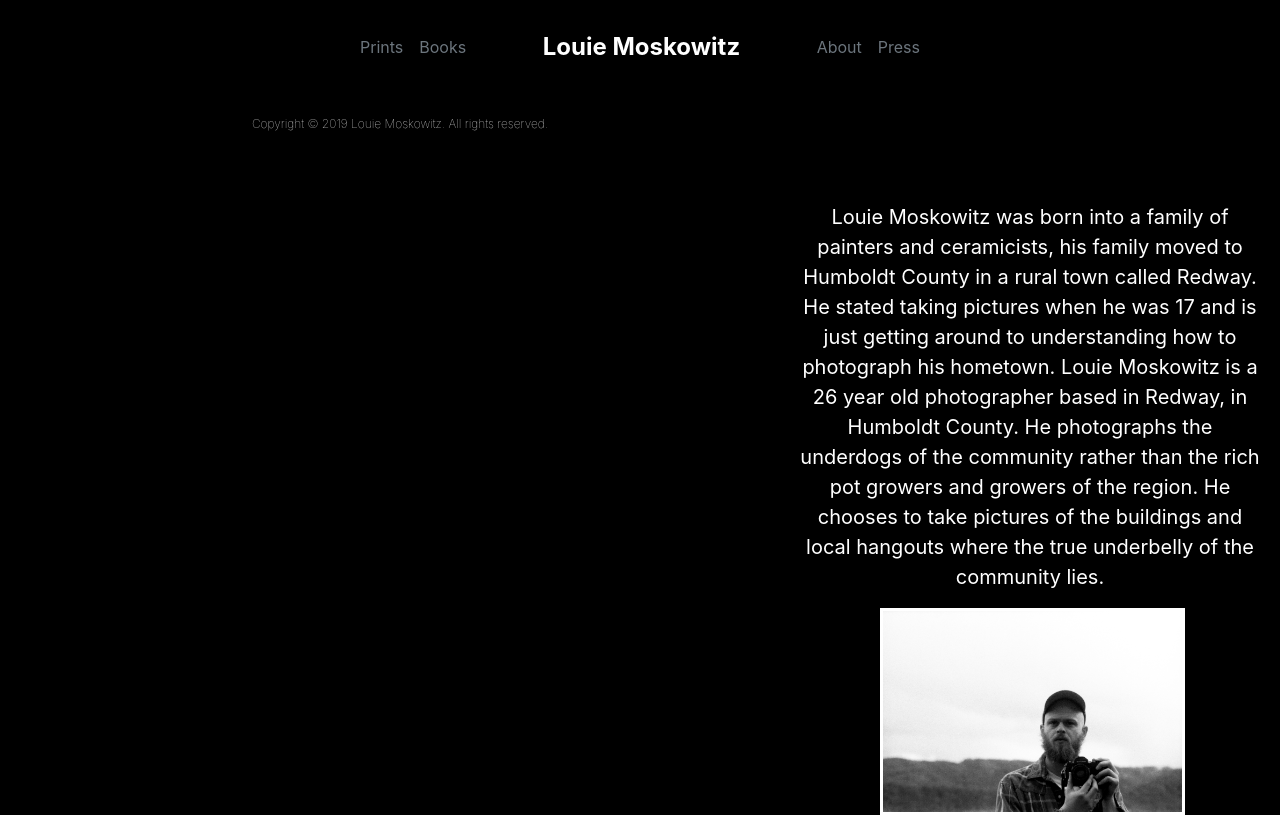
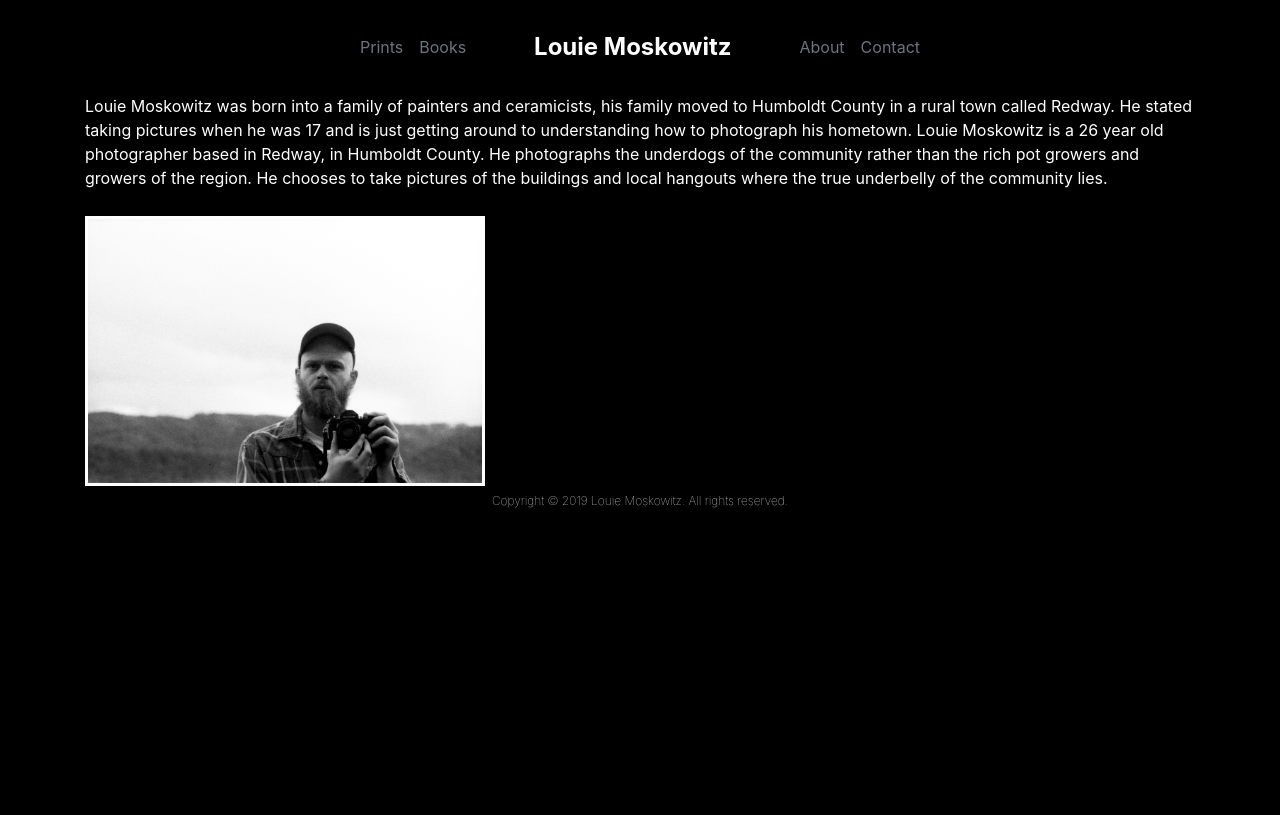
Before and after one commit to dizzyjaguar/Louie-Moskowitz-Photo-Gallery, a Django app: page /about/ in a window 1280 px wide. After the commit the page ends 508 px from the top, so only its background shows below. Run offline with Django 3.2, Linux system fonts and the light colour scheme; some libraries are stand-ins or nearby versions.

```diff
--- /dev/null
+++ b/photo_gallery/static/css/about.css
@@ -0,0 +1,16 @@
+.container {
+    height: 100%;
+    display: grid;
+    grid-gap: 10px;
+
+}
+
+.about-me-content{
+
+
+}
+
+.about-photo-div{
+
+
+}
--- a/photo_gallery/static/css/main.css
+++ b/photo_gallery/static/css/main.css
@@ -2,6 +2,9 @@ body {
     background-color: #000000;
 }
 
+p {
+    color: white;
+}
 
 .bodytext {
     color: white;
@@ -68,31 +71,21 @@ options */
 
 /* about me stuff */
 
-.about-title {
-    text-align: center;
-    color: white;
-}
 
-
-#about-me-div {
-    max-width: 500px;
-    float: right;
-    margin-top: 100px;
-
-}
-
-
-#about-me {
-    text-align: center;
-    color: white;
-    font-size: 20px;
-}
 
 .about-photo {
     border-style: solid;
     border-color: white;
     border-width: medium;
-    margin-left: 18%;
-    max-width: 65%;
+
+    max-width: 400px;
     height: auto;
 }
+
+.footer {
+
+    bottom: 0;
+    width: 100%;
+    height: 2.5rem;
+    padding: 5px;
+}
--- a/photo_gallery/templates/photo_gallery/about.html
+++ b/photo_gallery/templates/photo_gallery/about.html
@@ -3,13 +3,9 @@ otherwise static wouldn't load -->
 {% extends "photo_gallery/base.html" %}
 {% block page_content %}
 {% load static %}
-<h1 class="about-title"></h1>
-
-<div class="container-fluid" id="about-me-div">
-    <div class="row">
-        <div class="col">
-
-            <p id="about-me">
+<div class="container">
+    <div class="about-me-content">
+        <p>
             <!-- Louies draft idea 1 -->
             Louie Moskowitz was born into a family of painters and ceramicists,
             his family moved to Humboldt County in a rural town called Redway.
@@ -21,6 +17,13 @@ otherwise static wouldn't load -->
             growers of the region. He chooses to take pictures of the buildings and local hangouts
             where the true underbelly of the community lies.
         </p>
+    </div>
+        <div class="about-photo-div">
+            <img class="about-photo" src="{% static 'photo_gallery/Louies_Profile.jpg' %}" />
+        </div>
+    </div>
+        {% endblock %}
+
 
         <!-- possibly move this onto its own page
 or move this with an email form to contact to its own page
@@ -32,11 +35,3 @@ otherwise static wouldn't load -->
 Instagram: @louie_moskowitz
 </p>
 -->
-
-            <div class="about-photo-div">
-                <img class="about-photo" src="{% static 'photo_gallery/Louies_Profile.jpg' %}" />
-            </div>
-        </div>
-    </div>
-</div>
-{% endblock %}
--- a/photo_gallery/templates/photo_gallery/base.html
+++ b/photo_gallery/templates/photo_gallery/base.html
@@ -10,15 +10,14 @@
 
     <!-- Bootstrap CSS -->
     <link rel="stylesheet" href="https://maxcdn.bootstrapcdn.com/bootstrap/4.0.0/css/bootstrap.min.css" integrity="sha384-Gn5384xqQ1aoWXA+058RXPxPg6fy4IWvTNh0E263XmFcJlSAwiGgFAW/dAiS6JXm" crossorigin="anonymous">
-    <!-- My Custom CSS -->
+    <!-- Main CSS -->
     <link rel="stylesheet" type="text/css" href="{% static 'css/main.css' %}">
+    <link rel="stylesheet" type="text/css" href="{% static 'css/about.css' %}">
     <title></title>
 </head>
 
 <body>
-
     <!-- make links hightlight when mouse is over -->
-
     <!-- NAVBAR -->
     <div class="container-fluid w-50 p-3">
         <!-- make collapse at mobile or tablet size with -->
@@ -70,17 +69,12 @@
                         <a class="nav-link text-secondary" href="{% url 'about' %}">About <span class="sr-only">(current)</span></a>
                     </li>
                     <li class="nav-item active">
-                        <a class="nav-link text-secondary" href="#">Press <span class="sr-only">(current)</span></a>
+                        <a class="nav-link text-secondary" href="{% url 'contact' %}">Contact <span class="sr-only">(current)</span></a>
                     </li>
                 </ul>
             </div>
         </nav>
-
     </div>
-
-
-
-
 
     <!-- This is where the individual template will render in the order
     ie: this is that templates content and where it will be in comparison to
@@ -89,11 +83,7 @@
     to the rest. -->
     {% block page_content %}{% endblock %}
 
-
-
-
-
-    <div class="card-footer text-center" style="font-size: 12px; font-weight: 3; color:white;">
+    <div class="footer card-footer text-center" style="font-size: 12px; font-weight: 3; color:white;">
         Copyright © 2019 Louie Moskowitz. All rights reserved.
     </div>
 
--- a/photo_gallery/urls.py
+++ b/photo_gallery/urls.py
@@ -10,4 +10,5 @@ urlpatterns = [
     path("<int:pk>/", views.gallery_detail, name="gallery_detail"),
     path('about/', views.about, name='about'),
     path('gallery1/', views.gallery1, name='gallery1'),
+    path('contact/', views.contact, name='contact'),
 ]
--- a/photo_gallery/views.py
+++ b/photo_gallery/views.py
@@ -23,10 +23,12 @@ def gallery_detail(request, pk):
     return render(request, 'photo_gallery/gallery_detail.html', context)
 
 
-
-
 def about(request):
     return render(request, 'photo_gallery/about.html', {})
+
+def contact(request):
+    return render(request, 'photo_gallery/contact.html', {})
+
 
 def gallery1(request):
     return render(request, 'photo_gallery/gallery1.html', {})
```
Also changed, not shown: photo_gallery/static/css/basic.css (added, +25 -0 lines), photo_gallery/templates/photo_gallery/contact.html (added, +7 -0 lines), photo_gallery/templates/photo_gallery/grid_template.html (added, +18 -0 lines), db.sqlite3, media/images/redway_night_10.jpg (added), media/images/redway_night_11.jpg (added), photo_gallery/static/css/base.css (added), photo_gallery/static/css/grid_template.css (added), 4 other files. Lines whose indentation alone changed are shown as unchanged.
